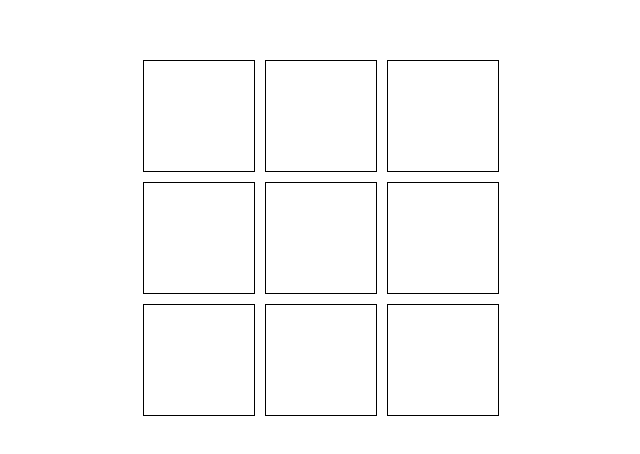
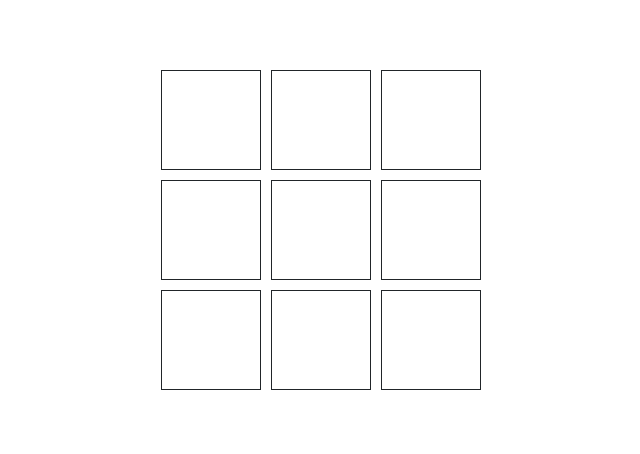
Before and after one commit to anupwritescode/tictactoe, an Angular app: page / in a window 1280 px wide. Shown: the part 150-604 px from the top of the page, without its empty margins (319-959 px from the left). Built offline with nearby package versions, Linux system fonts and the light colour scheme.

Commit message:
fix issues, add bootstrap, add logic for draw

```diff
--- a/angular.json
+++ b/angular.json
@@ -27,7 +27,8 @@
               "src/assets"
             ],
             "styles": [
-              "src/styles.css"
+              "src/styles.css",
+              "node_modules/bootstrap/dist/css/bootstrap.min.css"
             ],
             "scripts": []
           },
--- a/package.json
+++ b/package.json
@@ -28,12 +28,14 @@
     "@angular/compiler-cli": "~12.0.5",
     "@types/jasmine": "~3.6.0",
     "@types/node": "^12.11.1",
+    "bootstrap": "^5.0.2",
     "jasmine-core": "~3.7.0",
     "karma": "~6.3.0",
     "karma-chrome-launcher": "~3.1.0",
     "karma-coverage": "~2.0.3",
     "karma-jasmine": "~4.0.0",
     "karma-jasmine-html-reporter": "^1.5.0",
+    "ngx-bootstrap": "^6.2.0",
     "typescript": "~4.2.3"
   }
 }
--- a/src/app/tictactoe/tictactoe.component.css
+++ b/src/app/tictactoe/tictactoe.component.css
@@ -11,20 +11,28 @@
 }
 .game-pad-box {
     display: block;
-    width: 100px;
-    height: 100px;
+    width: 20vw;
+    height: 20vw;
+    max-width: 100px;
+    max-height: 100px;
     border-width: 1px;
     border-style: solid;
     padding: 5px;
     margin:5px;
 }
-.mark {
+.box {
     text-align: center;
     text-shadow: 0 0 5px #000;
     font-size: 75px;
+    line-height: normal;
     color: white;
     font-family: Verdana, Geneva, Tahoma, sans-serif;
 }
 .highlight {
     background-color: green;
+    height: 100%;
+    width: 100%;
 }
+.result {
+    text-align: center;
+}
--- a/src/app/tictactoe/tictactoe.component.html
+++ b/src/app/tictactoe/tictactoe.component.html
@@ -1,15 +1,18 @@
 <div class="game-pad">
   <div *ngFor="let line of gamePad; index as row" class="game-pad-line">
     <div (click)="markBox(row, column)" *ngFor="let box of line; index as column" class="game-pad-box">
-      <div class="mark" id="{{row}}-{{column}}">
+      <div class="box" id="{{row}}-{{column}}" *ngIf="box === 'X' || box === 'O'">
         {{box}}
       </div>
     </div>
   </div>
-  <div *ngIf="winner">
-    <h1>
-      {{currentTurn}} WINS!!!
+  <div *ngIf="winner || draw">
+    <h1 *ngIf="winner" class="result">
+      {{currentTurn}} wins!!!
     </h1>
-    <button (click)="clearGamePad()">Start a new game</button>
+    <h1 *ngIf="draw" class="result">
+      DRAW!
+    </h1>
+    <button type="button" class="btn btn-primary" (click)="clearGamePad()">Start a new game</button>
   </div>
 </div>
--- a/src/app/tictactoe/tictactoe.component.ts
+++ b/src/app/tictactoe/tictactoe.component.ts
@@ -17,6 +17,7 @@ export class TictactoeComponent implements OnInit {
   ];
   currentTurn: string = 'X';
   winner: boolean = false;
+  draw: boolean = false;
   winningSequence: number[][] = [
     [],
     [],
@@ -28,6 +29,7 @@ export class TictactoeComponent implements OnInit {
 
   markBox(row: number, column: number) {
     if(this.winner) return;
+    if(this.gamePad[row][column] === 'X' || this.gamePad[row][column] === 'O') return;
     this.gamePad[row][column] = this.currentTurn;
     setTimeout(() => { //add delay to check winner to wait for all data bindings to affect
       this.checkWinCondition();
@@ -155,6 +157,17 @@ export class TictactoeComponent implements OnInit {
         }
       }
     }
+    //check for draw
+    for(let line of this.gamePad) {
+      for(let box of line) {
+        if(box !== 'X' && box !== 'O') {
+          this.draw = false;
+          return;
+        }
+      }
+    }
+    this.draw = true;
+    return;
   }
 
   highlight(row: number, column: number) {
```
